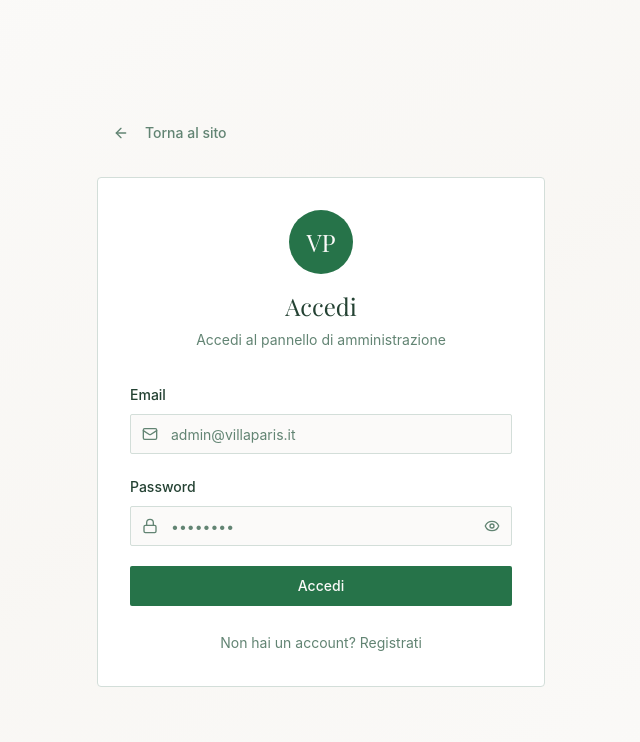
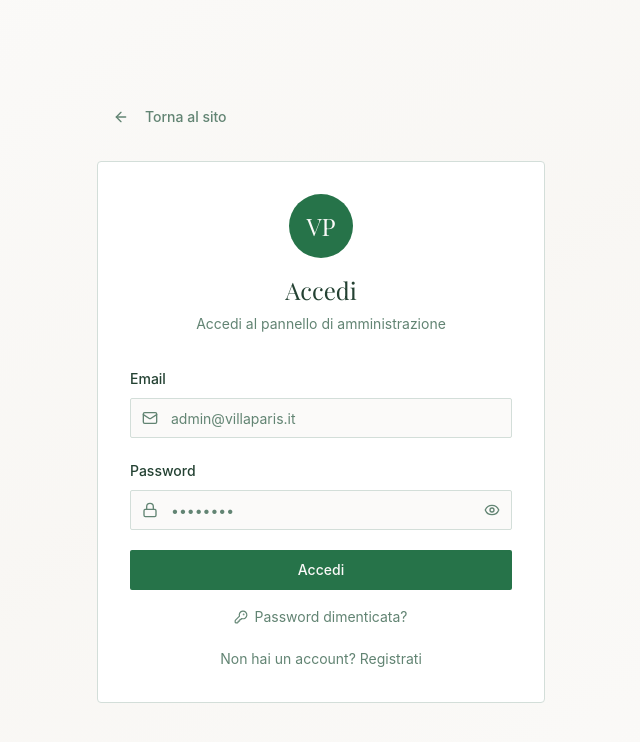
Before and after one commit to Dis-Astro/villatest, a React app in the folder admin-app/: page /admin/auth in a window 1280 px wide. Shown: the whole page, without its empty margins (319-959 px from the left). Built offline with nearby package versions, Linux system fonts and the light colour scheme; no server answers; a web font is replaced by a local one.

Commit message:
supabaseagg

```diff
--- a/admin-app/src/pages/Auth.tsx
+++ b/admin-app/src/pages/Auth.tsx
@@ -1,7 +1,7 @@
 import { useState, useEffect } from "react";
 import { useNavigate } from "react-router-dom";
 import { motion } from "framer-motion";
-import { Mail, Lock, Eye, EyeOff, ArrowLeft, Loader2, Shield } from "lucide-react";
+import { Mail, Lock, Eye, EyeOff, ArrowLeft, Loader2, Shield, KeyRound } from "lucide-react";
 import { Button } from "@/components/ui/button";
 import { Input } from "@/components/ui/input";
 import { Label } from "@/components/ui/label";
@@ -23,6 +23,8 @@ export default function Auth() {
   const [isSubmitting, setIsSubmitting] = useState(false);
   const [errors, setErrors] = useState<{ email?: string; password?: string }>({});
   const [isPromoting, setIsPromoting] = useState(false);
+  const [isResetting, setIsResetting] = useState(false);
+  const [resetSent, setResetSent] = useState(false);
 
   const { signIn, signUp, user, isLoading } = useAuth();
   const navigate = useNavigate();
@@ -49,6 +51,39 @@ export default function Auth() {
         setErrors(newErrors);
       }
       return false;
+    }
+  };
+
+  const handleResetPassword = async () => {
+    if (!email) {
+      toast({
+        variant: "destructive",
+        title: "Inserisci la tua email",
+        description: "Inserisci l'indirizzo email per ricevere il link di reset.",
+      });
+      return;
+    }
+
+    setIsResetting(true);
+    try {
+      const { error } = await supabase.auth.resetPasswordForEmail(email, {
+        redirectTo: `${window.location.origin}/admin`,
+      });
+      if (error) {
+        toast({
+          variant: "destructive",
+          title: "Errore",
+          description: error.message,
+        });
+      } else {
+        setResetSent(true);
+        toast({
+          title: "Email inviata",
+          description: "Controlla la tua casella di posta per il link di reset.",
+        });
+      }
+    } finally {
+      setIsResetting(false);
     }
   };
 
@@ -211,11 +246,34 @@ export default function Auth() {
             </Button>
           </form>
 
+          {/* Forgot password */}
+          {isLogin && !resetSent && (
+            <div className="mt-4 text-center">
+              <button
+                type="button"
+                onClick={handleResetPassword}
+                disabled={isResetting}
+                className="inline-flex items-center gap-1.5 text-sm text-muted-foreground hover:text-primary transition-colors"
+              >
+                <KeyRound className="w-3.5 h-3.5" />
+                {isResetting ? "Invio in corso..." : "Password dimenticata?"}
+              </button>
+            </div>
+          )}
+
+          {resetSent && (
+            <div className="mt-4 p-3 bg-primary/10 border border-primary/20 rounded-md text-center">
+              <p className="text-sm text-primary font-medium">
+                Email di reset inviata! Controlla la tua casella di posta.
+              </p>
+            </div>
+          )}
+
           {/* Toggle */}
-          <div className="mt-6 text-center">
+          <div className="mt-4 text-center">
             <button
               type="button"
-              onClick={() => setIsLogin(!isLogin)}
+              onClick={() => { setIsLogin(!isLogin); setResetSent(false); }}
               className="text-sm text-muted-foreground hover:text-primary transition-colors"
             >
               {isLogin
```
